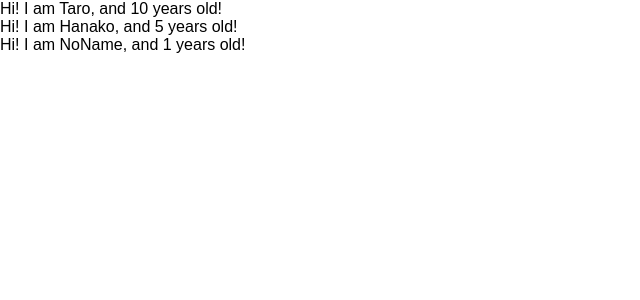
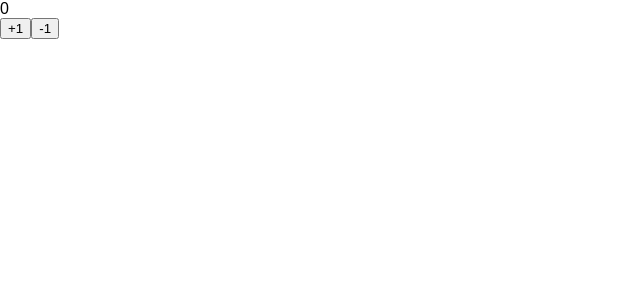
Before and after one commit to worldplus/udemy-react-redux-crud-application2, a React (Create React App) app: page / in a window 1280 px wide. Shown: the top 300 px of the page, without its empty margins (0-640 px from the left). Built offline with nearby package versions, Linux system fonts and the light colour scheme.

Commit message:
implement action and action creator

```diff
--- a/package.json
+++ b/package.json
@@ -8,7 +8,9 @@
     "@testing-library/user-event": "^13.5.0",
     "react": "^18.1.0",
     "react-dom": "^18.1.0",
+    "react-redux": "^8.0.2",
     "react-scripts": "5.0.1",
+    "redux": "^4.2.0",
     "web-vitals": "^2.1.4"
   },
   "scripts": {
--- a/src/App.js
+++ b/src/App.js
@@ -1,28 +1,32 @@
-import React from "react";
+import React, {Component} from "react";
 
 const App = () => {
-    const profiles = [
-        { name: "Taro", age: 10},
-        { name: "Hanako", age: 5},
-        { name: "NoName"},
-    ]
-    return(
-        <div>
-        {
-            profiles.map((profile, index) => {
-                return <User name={profile.name} age={profile.age} key={index} />;
-            })
-        }
-        </div>
-    )
+    return(<Counter></Counter>)
 }
 
-const User = (props) => {
-    return <div>Hi! I am {props.name}, and {props.age} years old!</div>
-}
+class Counter extends Component {
+    constructor(props) {
+        super(props)
+        this.state = { count: 0 }
+    }
 
-User.defaultProps = {
-    age: 1
+    handlePlusButton = () => {
+        this.setState({count: this.state.count + 1})
+    }
+
+    handleMinusButton = () => {
+        this.setState({count: this.state.count - 1})
+    }
+
+    render() {
+        return (
+            <React.Fragment>
+                <div>{ this.state.count }</div>
+                <button onClick={this.handlePlusButton}>+1</button>
+                <button onClick={this.handleMinusButton}>-1</button>
+            </React.Fragment>
+        )
+    }
 }
 
 export default App;
```
Also changed, not shown: src/actions/index.js (added, +10 -0 lines), 1 other file (tests, documents, lock files or other folders).
